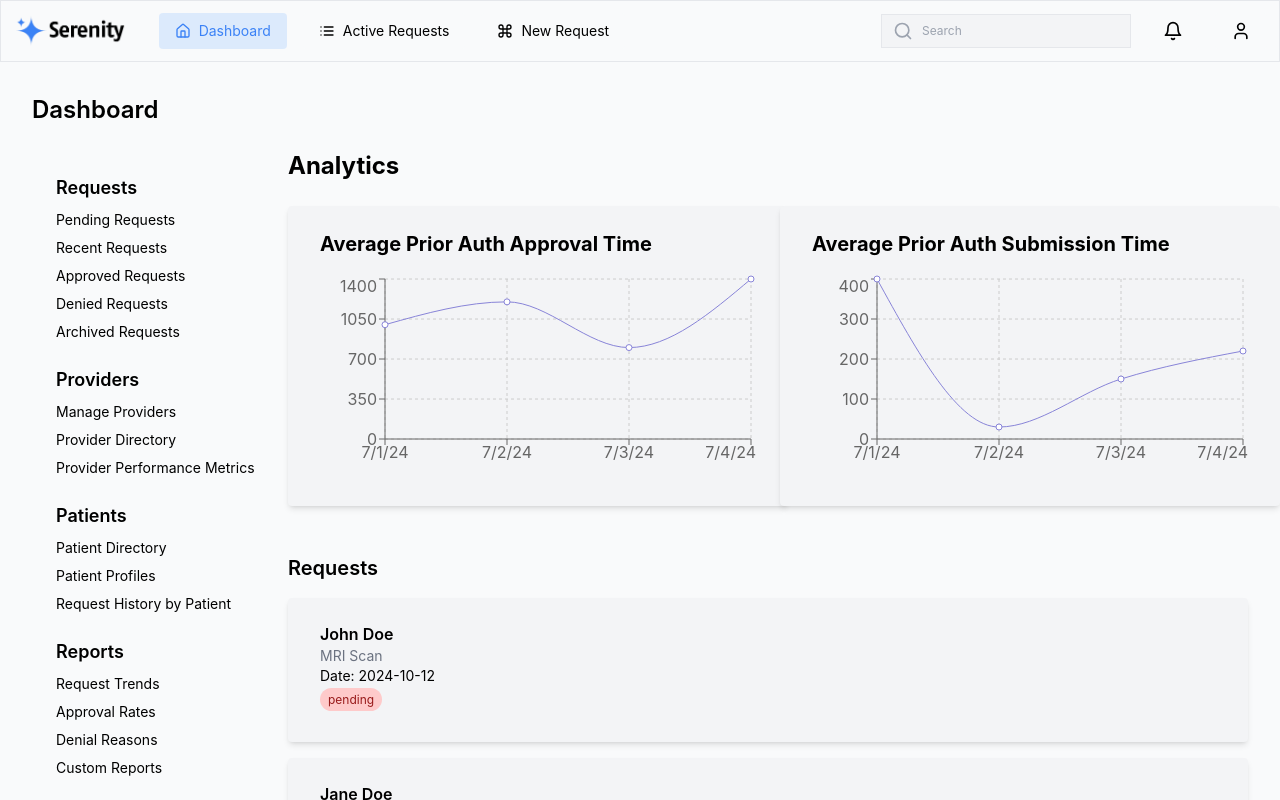
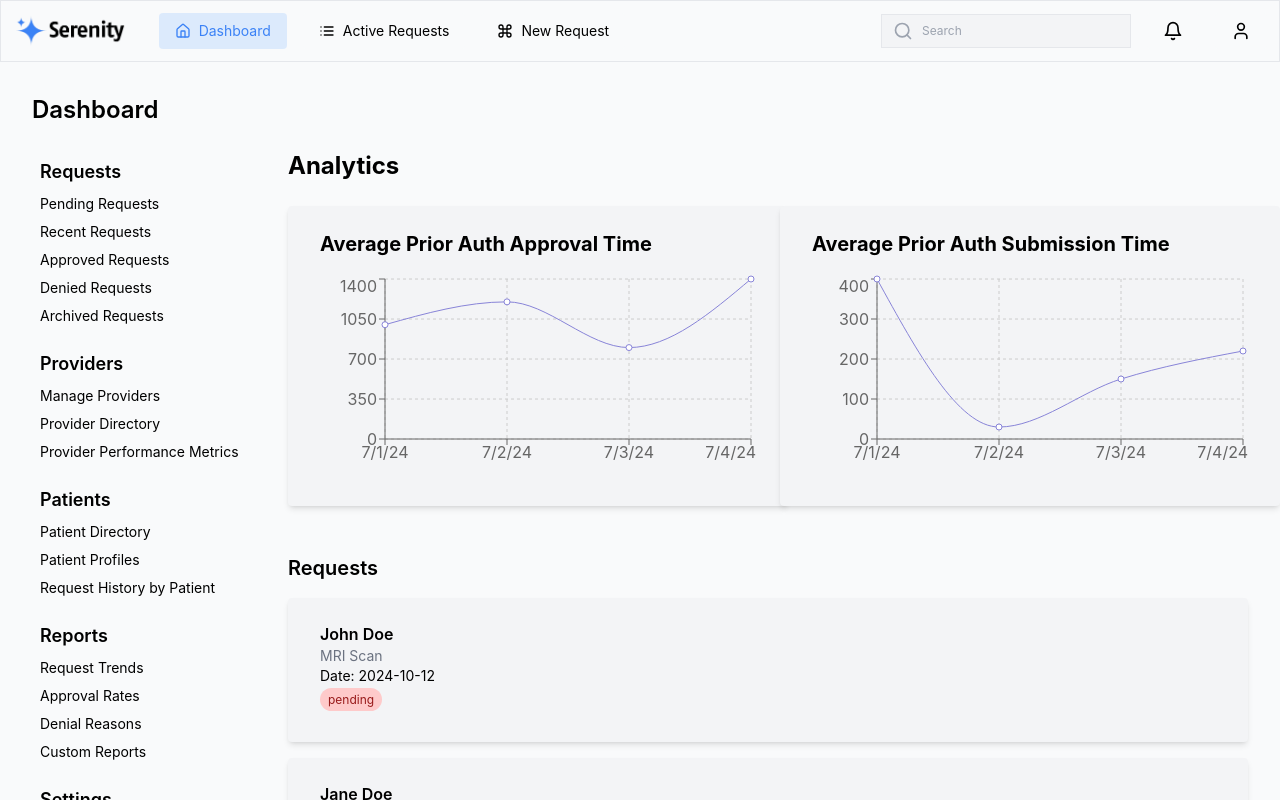
Before and after one commit to airjlee/serenity, a React (Create React App) app in the folder frontend/: page / in a window 1280 px wide. Built offline with nearby package versions, Linux system fonts and the light colour scheme; the HTML template or start-up script is replaced by a standard one.

Commit message:
tweaked margins

```diff
--- a/frontend/src/App.tsx
+++ b/frontend/src/App.tsx
@@ -470,7 +470,7 @@ const RequestCard = ({ patient, service, date, status }) => (
 
 
 const LeftMenu = () => (
-  <div className="w-64 bg-[#f9fafb] p-6">
+  <div className="w-64 bg-[#f9fafb] p-2">
     <div className="space-y-6">
       <div>
         <h2 className="text-lg font-semibold mb-2">Requests</h2>
```
